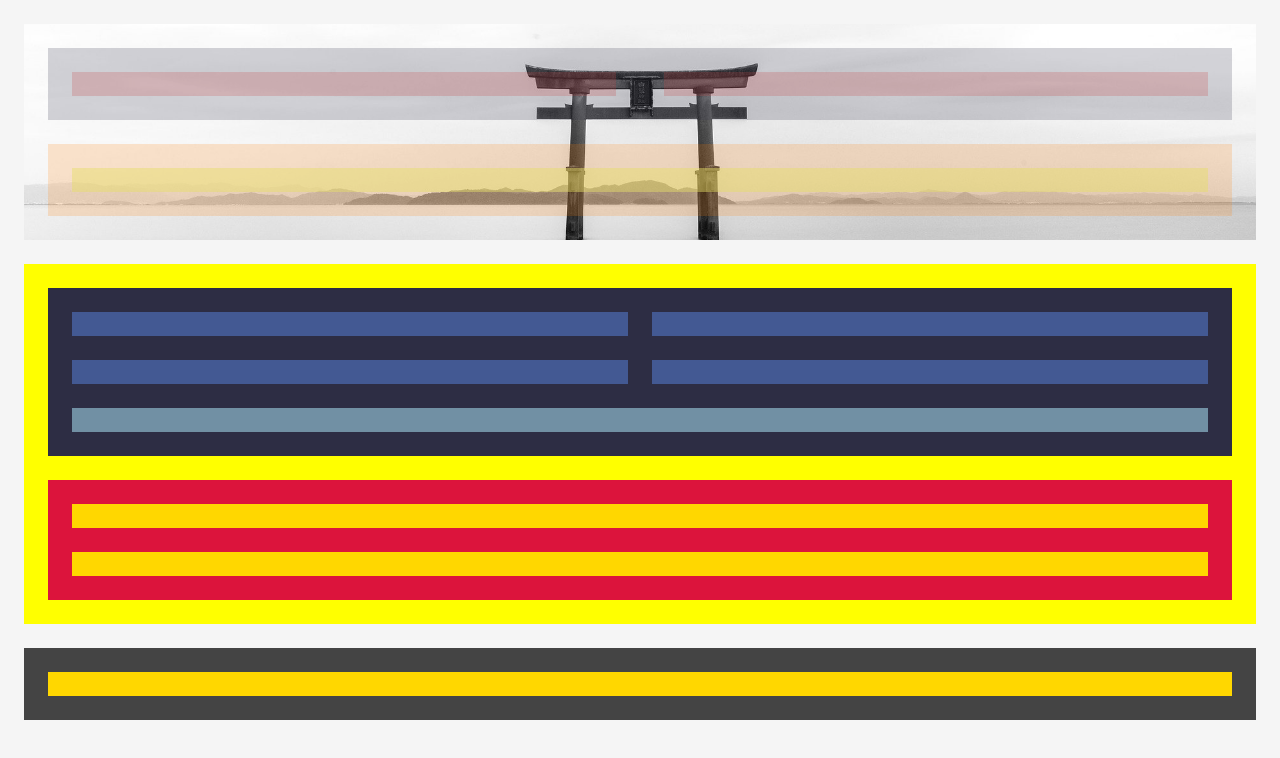
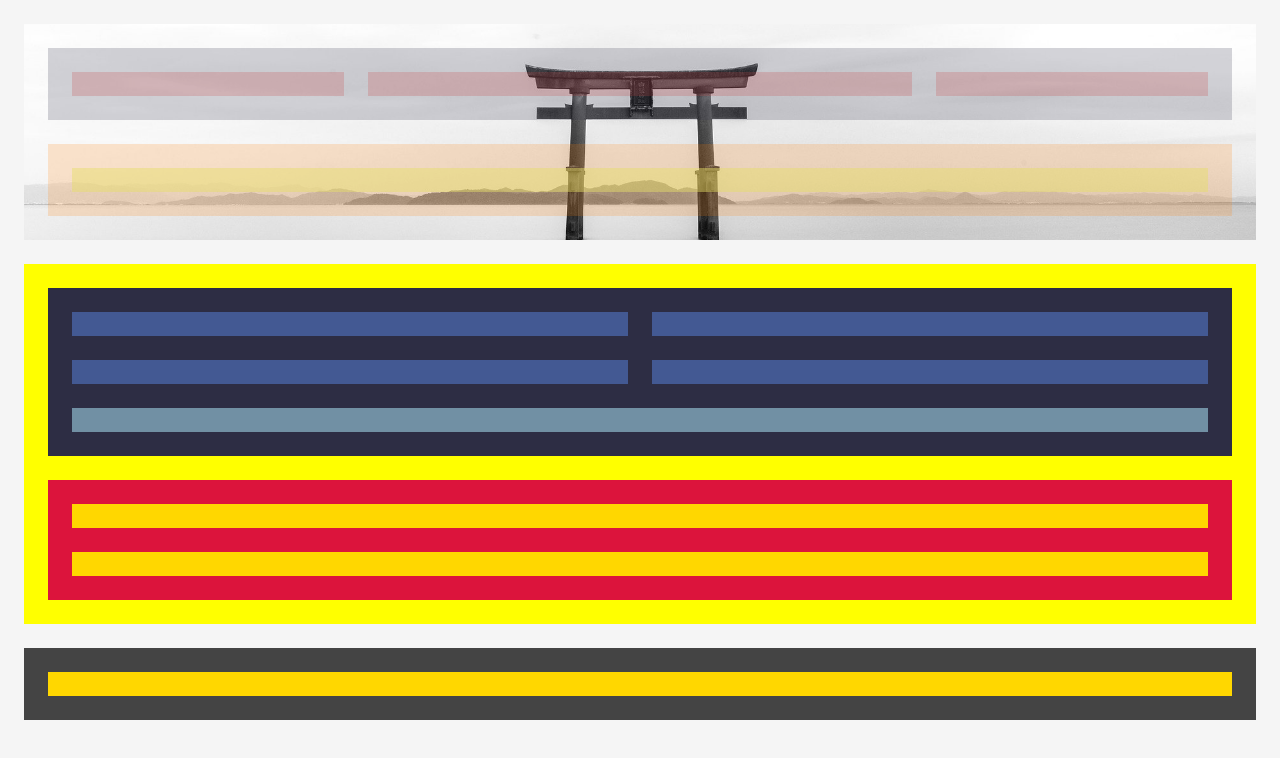
Before and after one commit to fidelvc/m3-1b, a plain HTML site: page index.html in a window 1280 px wide. Drawn offline with Linux system fonts and the light colour scheme.

Commit message:
restructuración headerber nuevo .logo, nav, .social

```diff
--- a/styles/style.css
+++ b/styles/style.css
@@ -31,7 +31,7 @@ body {
         background-color: rgba(45, 45, 68, 0.205);
     }
 
-    .headerbar>div {
+    .logo, .navbar, .social {
         background-color: rgba(199, 71, 71, 0.233);
     }
 
@@ -101,13 +101,18 @@ body {
         gap: var(--gap);
     }
 
-    .headerbar>div {
+    .headerbar .logo {
         min-height: var(--height);
         flex-grow: 1;
     }
 
-    .headerbar>div:nth-child(2) {
+    .headerbar .navbar {
+        min-height: var(--height);
         flex-grow: 2;
+    }
+    .headerbar .social {
+        min-height: var(--height);
+        flex-grow: 1;
     }
 
     .destacados {
```
